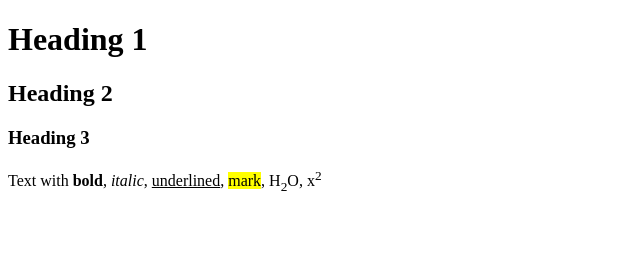
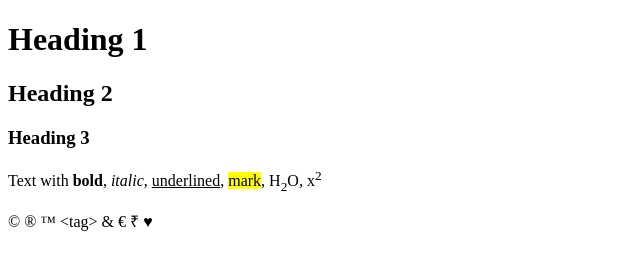
Before and after one commit to GufranKuraishi/WDW_0389, a plain HTML site: page Web Designing Workshop Assignment/Assignment-2.html in a window 1280 px wide. Shown: the whole page, without its empty margins (0-640 px from the left). Drawn offline with Linux system fonts and the light colour scheme.

Commit message:
Character entities completed

```diff
--- a/Web Designing Workshop Assignment/Assignment-2.html
+++ b/Web Designing Workshop Assignment/Assignment-2.html
@@ -10,5 +10,6 @@
     <h2>Heading 2</h2>
     <h3>Heading 3</h3>
     <p>Text with <b>bold</b>, <i>italic</i>, <u>underlined</u>, <mark>mark</mark>, H<sub>2</sub>O, x<sup>2</sup></p>
+    <p>&copy; &reg; &trade; &lt;tag&gt; &amp; &euro; &#8377; &hearts;</p>
 </body>
 </html>
```
